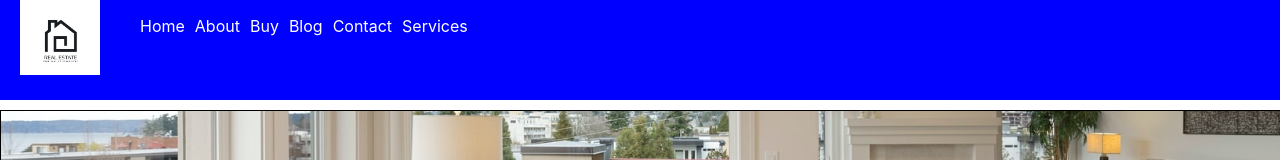
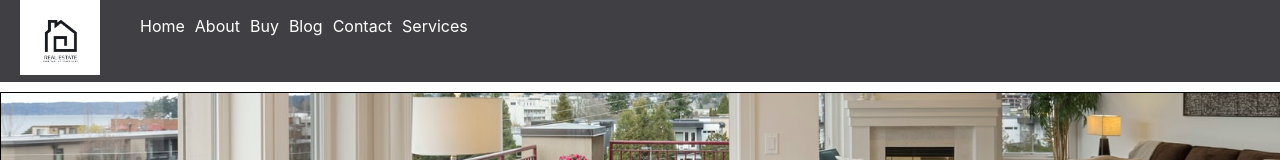
Before and after one commit to Oggilit0/Real-estate, a React (Create React App) app: page /services in a window 1280 px wide. Shown: the top 160 px of the page. Built offline with nearby package versions, Linux system fonts and the light colour scheme.

Commit message:
Tidy up styling to be more inline of other css-files

```diff
--- a/src/stylesheets/Footer.css
+++ b/src/stylesheets/Footer.css
@@ -1,3 +1,7 @@
+.footer {
+  grid-area: footer;
+}
+
 #footer {
   background-color: #404044;
   height: 500px;
--- a/src/stylesheets/GridContainer.css
+++ b/src/stylesheets/GridContainer.css
@@ -3,7 +3,7 @@
   grid-gap: 10px;
   grid-template-columns: 1fr 3fr 1fr;
 
-  grid-auto-rows: minmax(100px, auto);
+  grid-auto-rows: minmax(50px, auto);
 
   grid-template-areas:
     "header header header"
@@ -11,47 +11,3 @@
     "left-column main right-column"
     "footer footer footer";
 }
-
-.footer {
-  grid-area: footer;
-}
-
-.header {
-  grid-area: header;
-  position: sticky;
-  top: 0;
-
-  width: 100%;
-
-  background-color: blue;
-  color: white;
-}
-
-a .header {
-  color: white;
-}
-
-a:visited {
-  color: white;
-}
-
-.left-column {
-  background-color:whitesmoke;
-  grid-area: left-column;
-}
-
-.right-column {
-  background-color:whitesmoke;
-  grid-area: right-column;
-}
-
-.main {
-  grid-area: main;
-  min-width: 400px;
-  padding: 10px;
-}
-
-.topImage {
-  grid-area: topImage;
-  height: 300px;
-}
--- a/src/stylesheets/LeftColumn.css
+++ b/src/stylesheets/LeftColumn.css
@@ -0,0 +1,4 @@
+.left-column {
+  background-color:whitesmoke;
+  grid-area: left-column;
+}
--- /dev/null
+++ b/src/stylesheets/Main.css
@@ -0,0 +1,5 @@
+.main {
+  grid-area: main;
+  min-width: 400px;
+  padding: 10px;
+}
--- a/src/stylesheets/RightColumn.css
+++ b/src/stylesheets/RightColumn.css
@@ -0,0 +1,4 @@
+.right-column {
+  background-color:whitesmoke;
+  grid-area: right-column;
+}
--- a/src/stylesheets/TopImage.css
+++ b/src/stylesheets/TopImage.css
@@ -5,3 +5,8 @@
   background-size: cover;
   background-position: 50% 60%;
 }
+
+.topImage {
+  grid-area: topImage;
+  height: 300px;
+}
```
